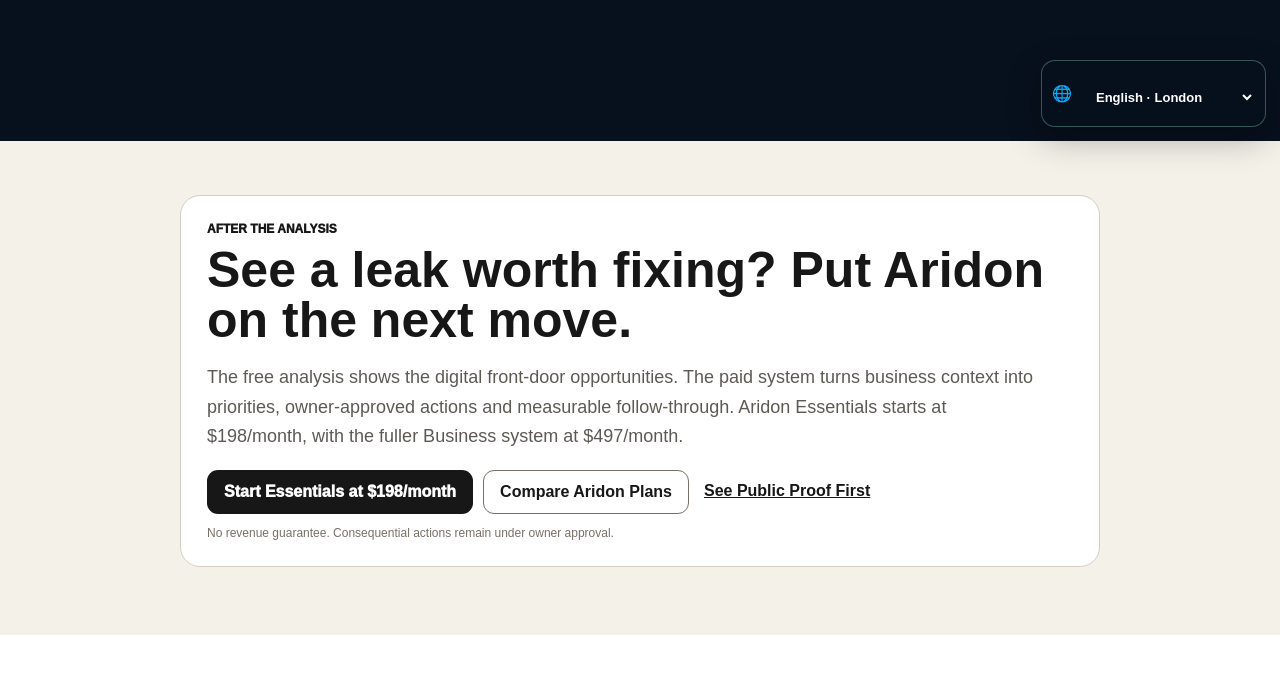
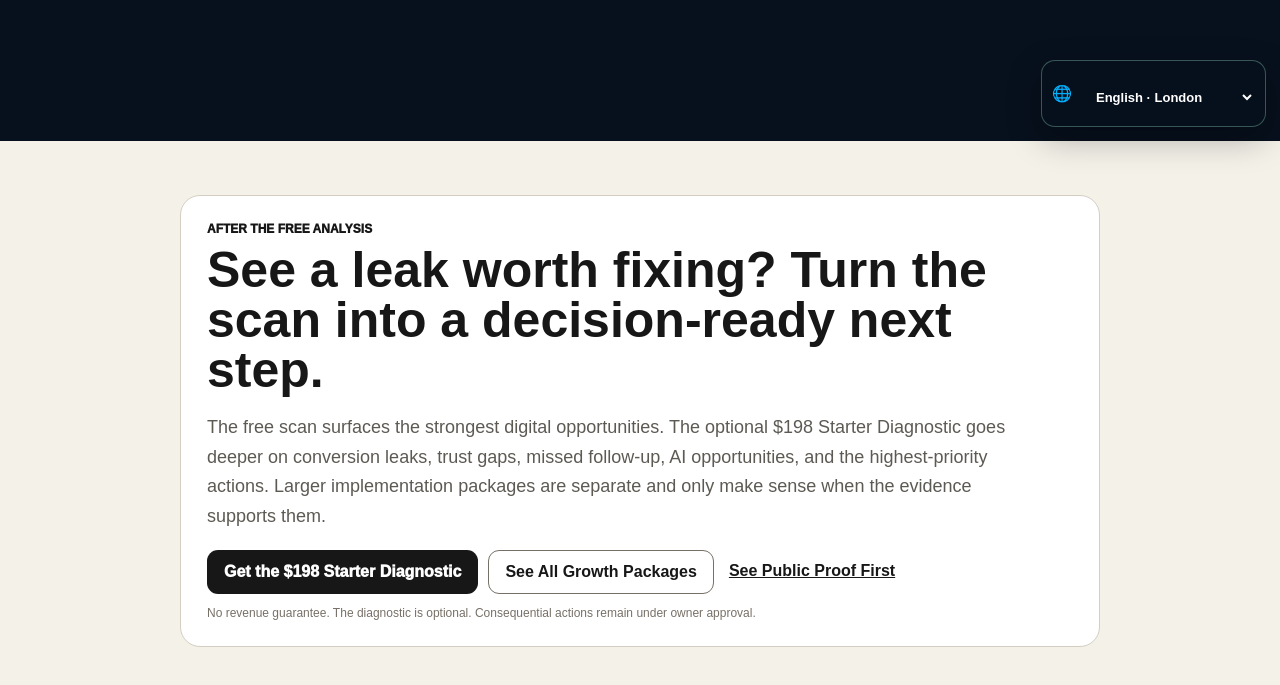
Before and after one commit to jimrusk/aridon-app, a Next.js app: page /analyze-business in a window 1280 px wide. Shown: the part 659-1344 px from the top of the page. Before the commit the page ends 1294 px from the top, so only its background shows below. Built offline with nearby package versions, Linux system fonts and the light colour scheme.

Commit message:
Align analyzer follow-on CTA with high-ticket backend

```diff
--- a/app/analyze-business/layout.tsx
+++ b/app/analyze-business/layout.tsx
@@ -1,5 +1,6 @@
 import type { Metadata } from 'next';
 import Link from 'next/link';
+import { highTicketOffers } from '../../lib/highTicketCheckout';
 
 export const metadata: Metadata = {
   title: 'Analyze Any Business | Aridon Executive OS',
@@ -19,17 +20,17 @@
     {children}
     <section style={{ background: '#F4F1E9', color: '#171717', padding: '54px 20px 68px', fontFamily: 'Arial, sans-serif' }}>
       <div style={{ maxWidth: 920, margin: '0 auto', background: '#fff', border: '1px solid #D4CEC2', borderRadius: 20, padding: 26 }}>
-        <div style={{ fontSize: 12, fontWeight: 950 }}>AFTER THE ANALYSIS</div>
-        <h2 style={{ fontSize: 'clamp(34px,5vw,50px)', lineHeight: 1, margin: '9px 0 12px' }}>See a leak worth fixing? Put Aridon on the next move.</h2>
-        <p style={{ fontSize: 18, lineHeight: 1.65, color: '#5D5A54', maxWidth: 830 }}>The free analysis shows the digital front-door opportunities. The paid system turns business context into priorities, owner-approved actions and measurable follow-through. Aridon Essentials starts at $198/month, with the fuller Business system at $497/month.</p>
+        <div style={{ fontSize: 12, fontWeight: 950 }}>AFTER THE FREE ANALYSIS</div>
+        <h2 style={{ fontSize: 'clamp(34px,5vw,50px)', lineHeight: 1, margin: '9px 0 12px' }}>See a leak worth fixing? Turn the scan into a decision-ready next step.</h2>
+        <p style={{ fontSize: 18, lineHeight: 1.65, color: '#5D5A54', maxWidth: 830 }}>The free scan surfaces the strongest digital opportunities. The optional $198 Starter Diagnostic goes deeper on conversion leaks, trust gaps, missed follow-up, AI opportunities, and the highest-priority actions. Larger implementation packages are separate and only make sense when the evidence supports them.</p>
         <div style={{ display: 'flex', gap: 10, flexWrap: 'wrap' }}>
-          <Link href="/business-os/checkout?plan=essentials" style={{ background: '#171717', color: '#fff', textDecoration: 'none', fontWeight: 950, padding: '13px 17px', borderRadius: 11 }}>Start Essentials at $198/month</Link>
-          <Link href="/business-os/subscribe" style={{ border: '1px solid #777067', color: '#171717', textDecoration: 'none', fontWeight: 900, padding: '12px 16px', borderRadius: 11 }}>Compare Aridon Plans</Link>
+          <a href={highTicketOffers.healthScan.href} style={{ background: '#171717', color: '#fff', textDecoration: 'none', fontWeight: 950, padding: '13px 17px', borderRadius: 11 }}>Get the $198 Starter Diagnostic</a>
+          <Link href="/growth" style={{ border: '1px solid #777067', color: '#171717', textDecoration: 'none', fontWeight: 900, padding: '12px 16px', borderRadius: 11 }}>See All Growth Packages</Link>
           <Link href="/business-os/proof" style={{ color: '#171717', textDecoration: 'underline', fontWeight: 900, padding: '12px 5px' }}>See Public Proof First</Link>
         </div>
-        <p style={{ fontSize: 12, color: '#777067', marginBottom: 0 }}>No revenue guarantee. Consequential actions remain under owner approval.</p>
+        <p style={{ fontSize: 12, color: '#777067', marginBottom: 0 }}>No revenue guarantee. The diagnostic is optional. Consequential actions remain under owner approval.</p>
       </div>
     </section>
-    <style>{`.prospect-analyzer main > section > nav > div { display:none !important; }`}</style>
+    <style>{`.prospect-analyzer main > section > nav > div > a:last-child { display:none !important; }`}</style>
   </div>;
 }
```
